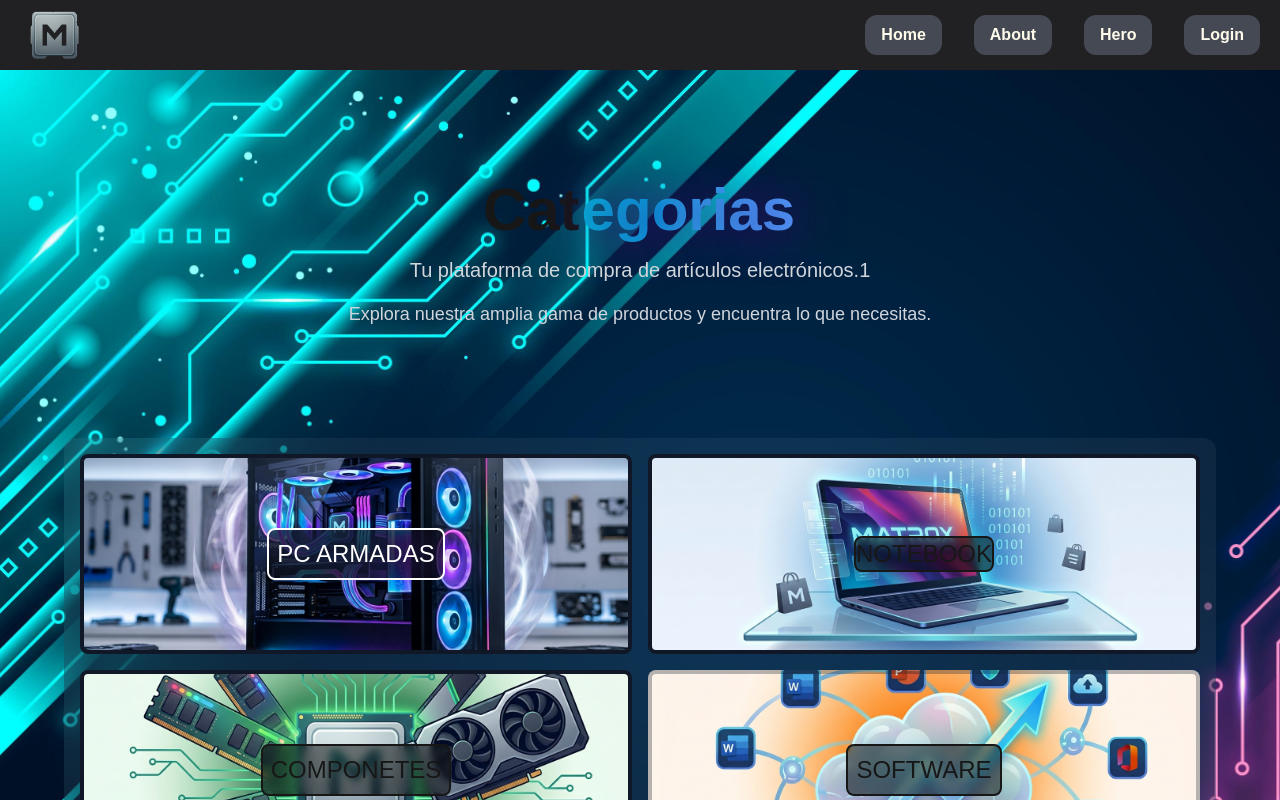
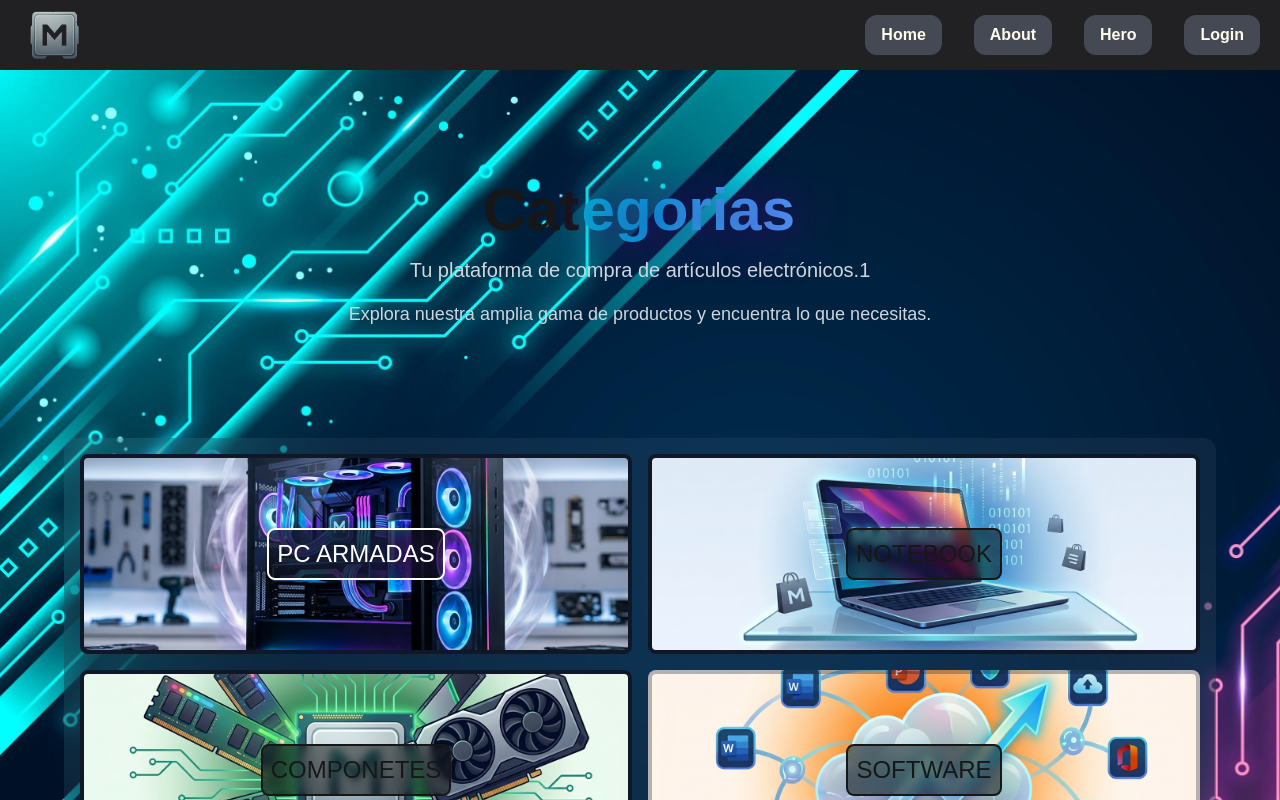
Before and after one commit to FedeAr25/Tp-grupal-next, a Next.js app in the folder matrox-app/: page /categories in a window 1280 px wide. Shown: the top 800 px of the page. Built offline with nearby package versions, Linux system fonts and the light colour scheme.

Commit message:
corresciones en categorias

```diff
--- a/matrox-app/src/app/categories/page.jsx
+++ b/matrox-app/src/app/categories/page.jsx
@@ -23,7 +23,7 @@
             <p className=" bg-black/50 backdrop-blur-xl border-2 rounded-lg p-2 " >PC ARMADAS </p>
           </div>
           <div className="  transition-transform duration-500 ease-in-out hover:scale-105 border-4 border-gray-900 rounded-lg bg-[url(/notebocks.png)] bg-cover - bg-center w-full h-50 text-2xl  flex flex-col items-center justify-center">
-            <p className=" bg-black/50 backdrop-blur-xs border-2 rounded-lg  "> NOTEBOOK</p>
+            <p className=" bg-black/50 backdrop-blur-xs border-2 rounded-lg p-2  "> NOTEBOOK</p>
           </div>
 
           <div className="transition-transform duration-500 ease-in-out hover:scale-105 border-4 border-gray-900 rounded-lg bg-[url(/componentes.png)] bg-cover bg-center w-full h-50 text-2xl  flex flex-col items-center justify-center">
```
